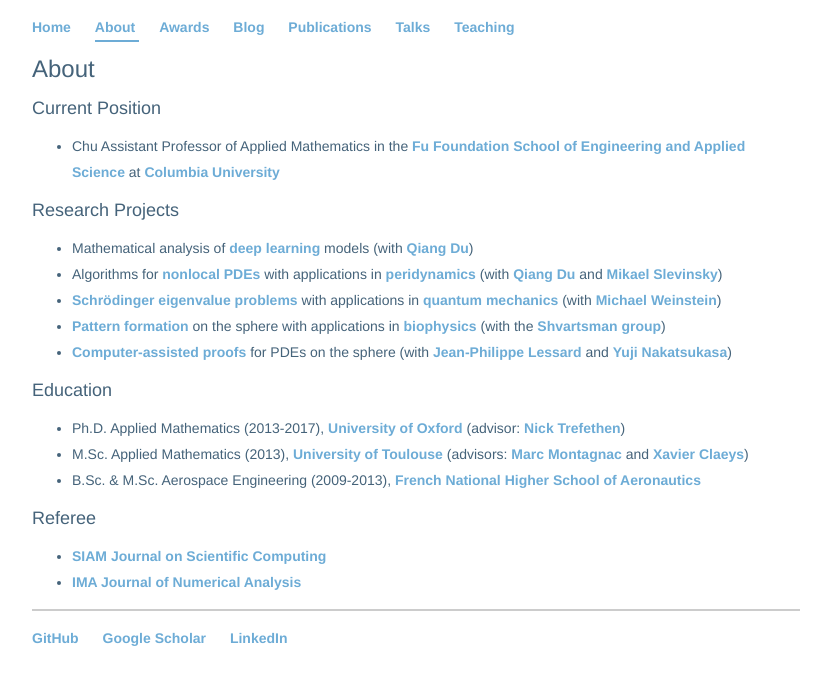
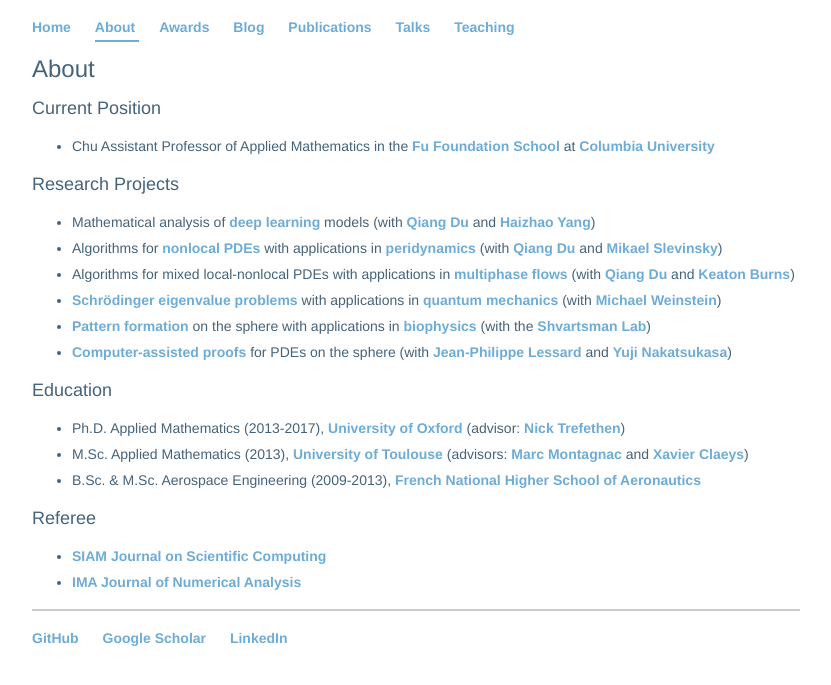
Before and after one commit to Hadrien-Montanelli/Hadrien-Montanelli.github.io, a Jekyll site: the page built from about/index.html, in a window 1280 px wide. Shown: the top 685 px of the page, without its empty margins (224-1055 px from the left). Built offline with Jekyll 4.4.1, drawn with Linux system fonts in a browser that asks for light colours.

Commit message:
Minor updates.

```diff
--- a/about/index.html
+++ b/about/index.html
@@ -10,7 +10,7 @@ title: About
 	<ul>
 		<li>
 			Chu Assistant Professor of Applied Mathematics in the
-			<a href="http://engineering.columbia.edu">Fu Foundation School of Engineering and Applied Science</a>
+			<a href="http://engineering.columbia.edu">Fu Foundation School</a>
 			at <a href="http//www.columbia.edu">Columbia University</a>
 		</li>
 	</ul>
@@ -19,7 +19,8 @@ title: About
 	<ul>
 		<li>
 			Mathematical analysis of <a href="http://en.wikipedia.org/wiki/Deep_learning">deep learning</a> models
-			(with <a href="http://www.columbia.edu/~qd2125/">Qiang Du</a>)
+			(with <a href="http://www.columbia.edu/~qd2125/">Qiang Du</a>
+			and <a href="http://www.math.nus.edu.sg/~matyh/">Haizhao Yang</a>)
 		</li>
 		<li>
 			Algorithms for
@@ -27,6 +28,12 @@ title: About
 			applications in <a href="http://en.wikipedia.org/wiki/Peridynamics">peridynamics</a>
 			(with <a href="http://www.columbia.edu/~qd2125/">Qiang Du</a> and
 			<a href="http://home.cc.umanitoba.ca/~slevinrm/">Mikael Slevinsky</a>)
+		</li>
+		<li>
+			Algorithms for mixed local-nonlocal PDEs with applications in
+			<a href="https://en.wikipedia.org/wiki/Multiphase_flow">multiphase flows</a>
+			(with <a href="http://www.columbia.edu/~qd2125/">Qiang Du</a> and
+			<a href="http://keaton-burns.com/">Keaton Burns</a>)
 		</li>
 		<li>
 			<a href="http://en.wikipedia.org/wiki/Schr%C3%B6dinger_equation">Schr&ouml;dinger eigenvalue problems</a>
@@ -37,7 +44,7 @@ title: About
 		<li>
 			<a href="http://en.wikipedia.org/wiki/Pattern_formation">Pattern formation</a> on the sphere
 			with applications in <a href="http://en.wikipedia.org/wiki/Biophysics">biophysics</a>
-			(with the <a href="http://shvartsmanlab.com">Shvartsman group</a>)
+			(with the <a href="http://shvartsmanlab.com">Shvartsman Lab</a>)
 		</li>
 		<li>
 			<a href="http://en.wikipedia.org/wiki/Computer-assisted_proof">Computer-assisted proofs</a>
--- a/publications/index.html
+++ b/publications/index.html
@@ -5,7 +5,7 @@ title: Publications
 <div class="blurb">
 	<h1>Publications</h1>
 
-	<p><b>[12]</b> H. Montanelli, H. Yang, Q. Du, <i><b>Approximation properties of deep networks</b></i>
+	<p><b>[12]</b> H. Montanelli, H. Yang, Q. Du, <i><b>Deep networks and the curse of dimensionality</b></i>
 	<br>&ensp;&ensp;&ensp;&ensp;&ensp;&ensp;in preparation (2018)
 	<p>
 
```
Also changed, not shown: _posts/2018-12-05-assistedproofs.md (+1 -1 lines), 4 other files.
